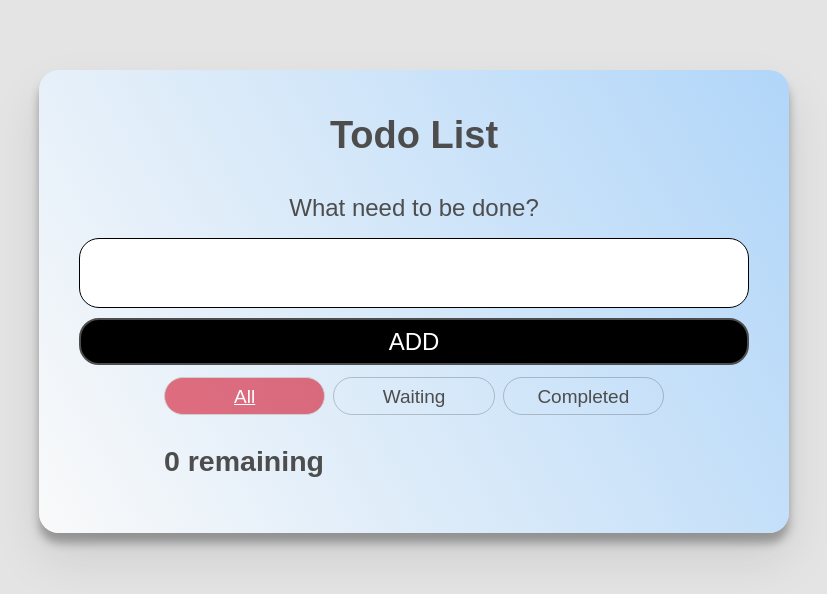
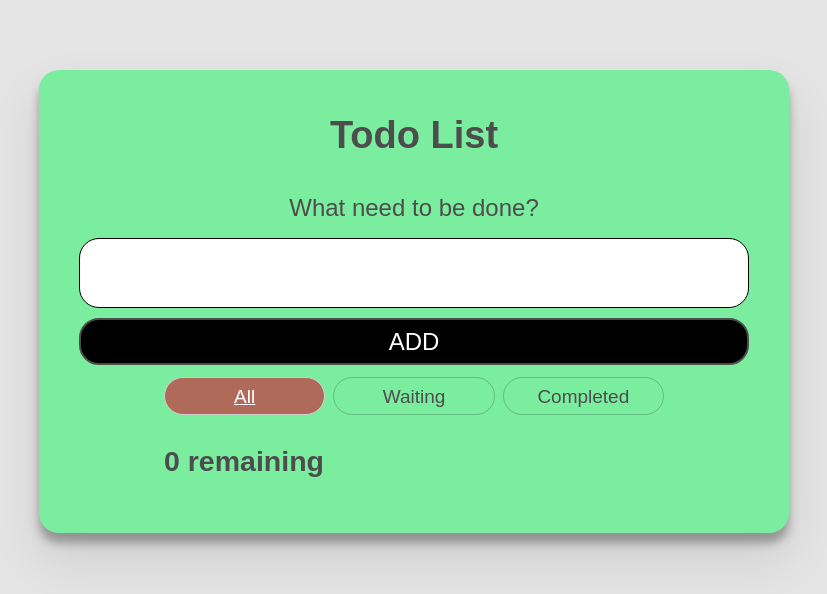
Before and after one commit to harrisonho99/Todo-react, a React (Create React App) app: page / in a window 1280 px wide. Shown: the top 594 px of the page, without its empty margins (226-1053 px from the left). Built offline with nearby package versions, Linux system fonts and the light colour scheme.

Commit message:
change color

```diff
--- a/src/index.css
+++ b/src/index.css
@@ -167,7 +167,7 @@ body {
 }
 /* END GLOBAL STYLES */
 .todoapp {
-  background: linear-gradient(-120deg, rgba(163, 210, 255, 0.788), rgba(255, 255, 255, .8));
+  background-color: #7bed9f;
   margin: 2rem 0 4rem 0;
   padding: 1rem;
   position: relative;
```
